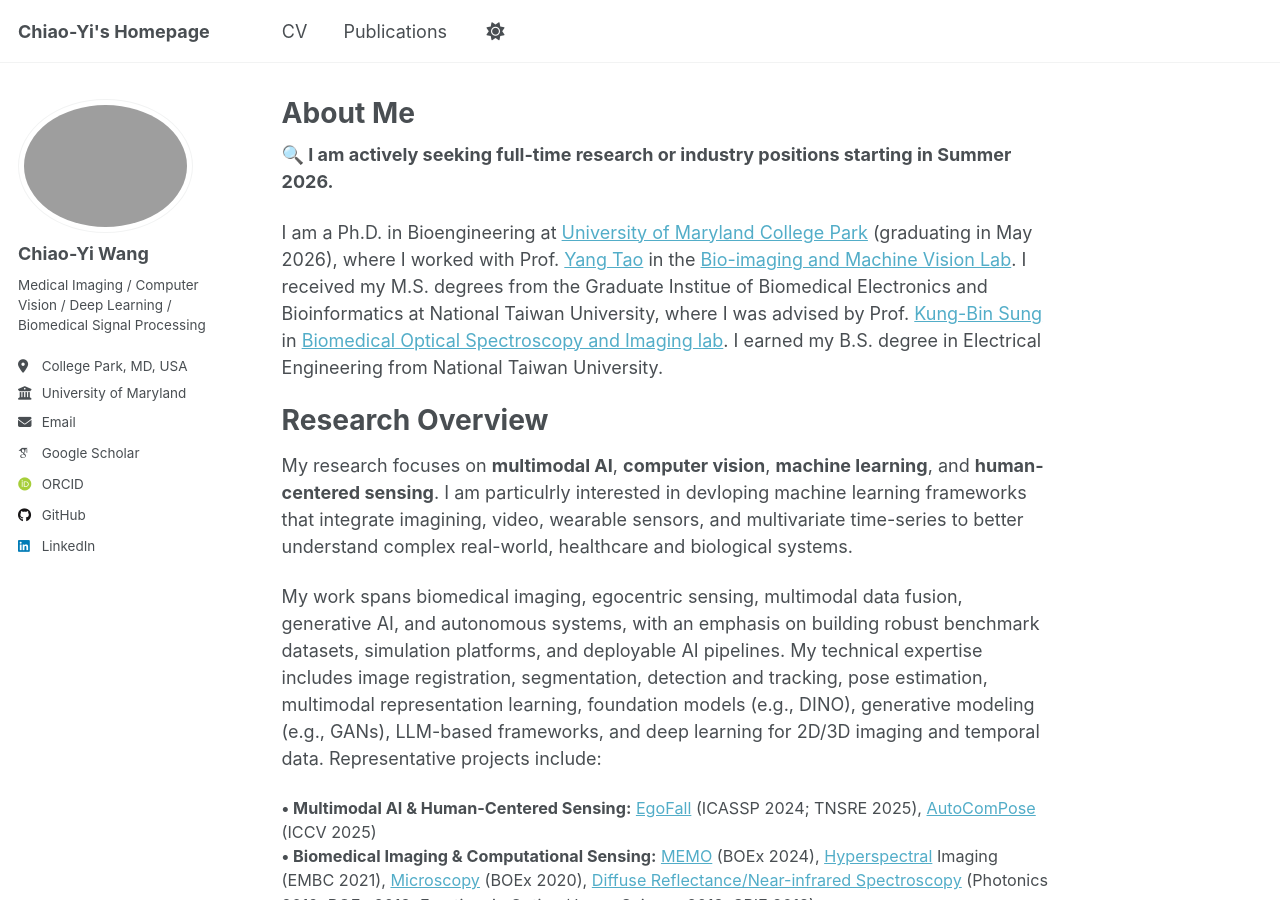
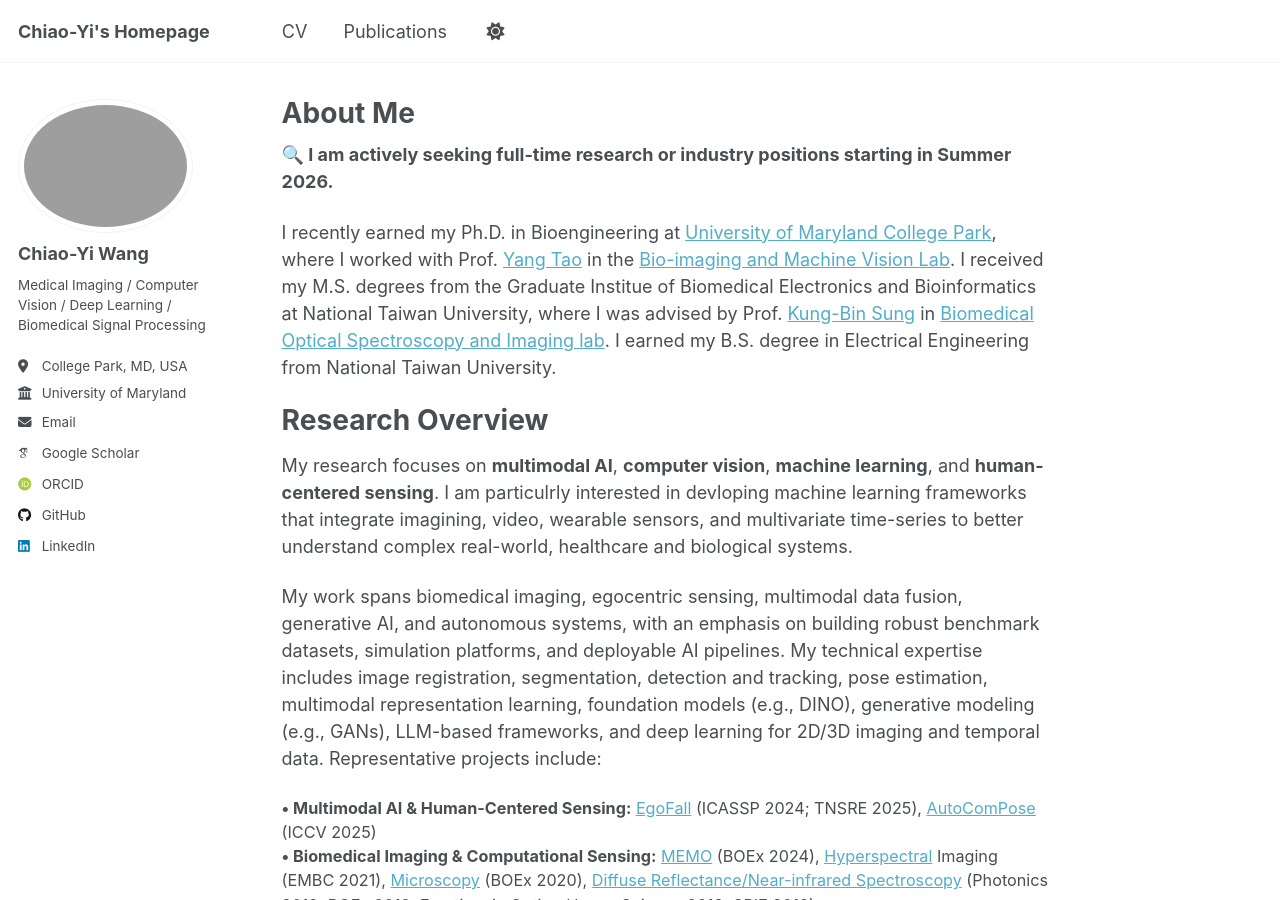
Before and after one commit to chiaoyiwang0424/chiaoyiwang0424.github.io, a Jekyll site: the page built from _pages/about.md, in a window 1280 px wide and 900 px high. Built offline with Jekyll 4.4.1, drawn with Linux system fonts in a browser that asks for light colours; some web fonts are replaced.

Commit message:
update CV

```diff
--- a/_data/navigation.yml
+++ b/_data/navigation.yml
@@ -10,7 +10,7 @@
 main:
   - title: "CV"
     #url: /cv/
-    url: /files/CV_ChiaoYiWang_20260512_i_en.pdf
+    url: /files/CV_ChiaoYiWang_20260526_i_en.pdf
 
   - title: "Publications"
     #url: /publications/
--- a/_pages/about.md
+++ b/_pages/about.md
@@ -8,7 +8,7 @@ redirect_from:
 ---
 <b>🔍 I am actively seeking full-time research or industry positions starting in Summer 2026.</b>
 
-I am a Ph.D. in Bioengineering at [University of Maryland College Park](https://bioe.umd.edu/) (graduating in May 2026), where I worked with Prof. [Yang Tao](https://bioe.umd.edu/clark/faculty/222/Yang-Tao) in the [Bio-imaging and Machine Vision Lab](https://taolab.umd.edu/). I received my M.S. degrees from the Graduate Institue of Biomedical Electronics and Bioinformatics at National Taiwan University, where I was advised by Prof. [Kung-Bin Sung](https://www.ee.ntu.edu.tw/bio1.php?teacher_id=945010) in [Biomedical Optical Spectroscopy and Imaging lab](https://homepage.ntu.edu.tw/~kbsung/). I earned my B.S. degree in Electrical Engineering from National Taiwan University.
+I recently earned my Ph.D. in Bioengineering at [University of Maryland College Park](https://bioe.umd.edu/), where I worked with Prof. [Yang Tao](https://bioe.umd.edu/clark/faculty/222/Yang-Tao) in the [Bio-imaging and Machine Vision Lab](https://taolab.umd.edu/). I received my M.S. degrees from the Graduate Institue of Biomedical Electronics and Bioinformatics at National Taiwan University, where I was advised by Prof. [Kung-Bin Sung](https://www.ee.ntu.edu.tw/bio1.php?teacher_id=945010) in [Biomedical Optical Spectroscopy and Imaging lab](https://homepage.ntu.edu.tw/~kbsung/). I earned my B.S. degree in Electrical Engineering from National Taiwan University.
 
 
 Research Overview
```
Also changed, not shown: 1 other file.
